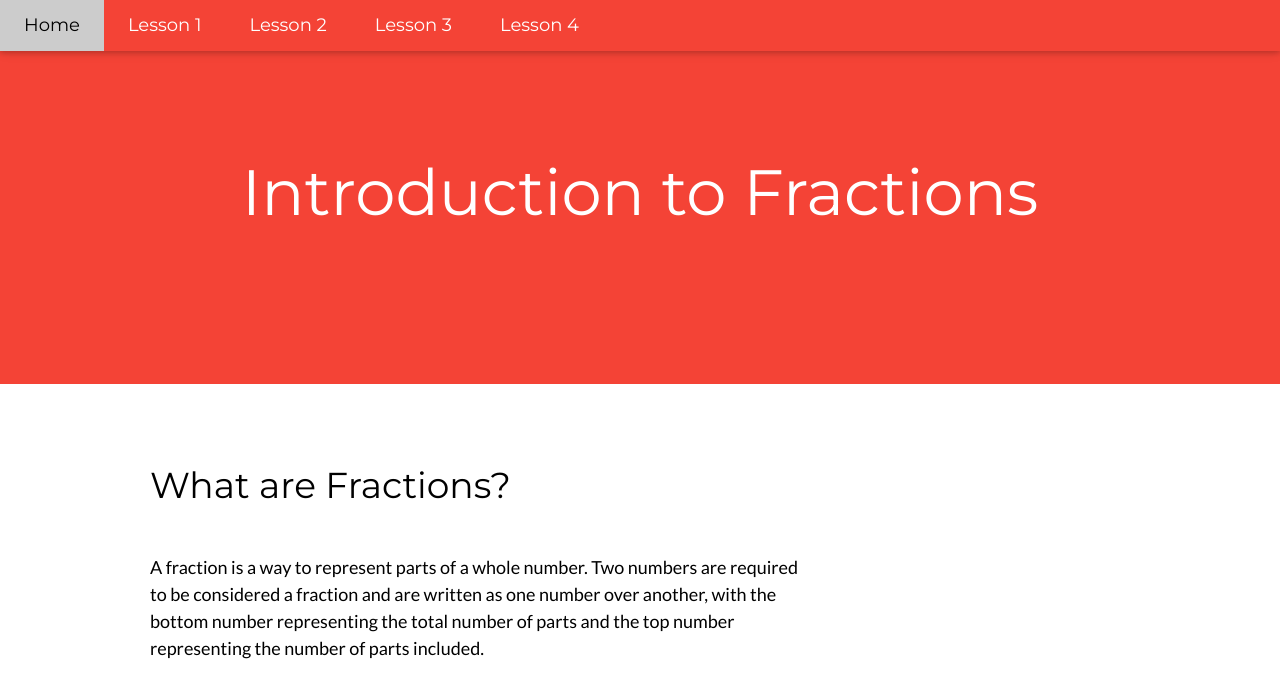
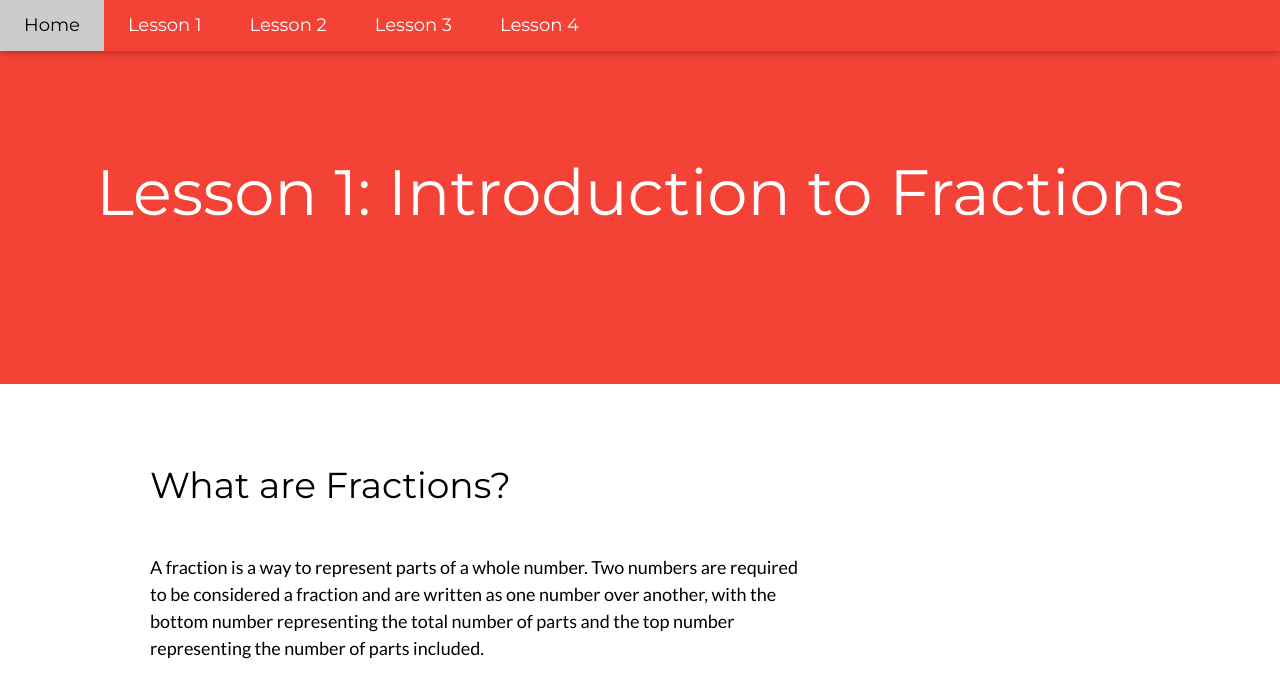
Before and after one commit to wmvrisso/group_project_1, a plain HTML site: page lesson1.html in a window 1280 px wide. Shown: the top 682 px of the page. Drawn offline with nearby package versions, Linux system fonts and the light colour scheme; files whose address does not match are found by name.

Commit message:
flesson 1

```diff
--- a/lesson1.html
+++ b/lesson1.html
@@ -37,7 +37,7 @@ body,h1,h2,h3,h4,h5,h6 {font-family: "Lato", sans-serif}
 
 
 <header class="w3-container w3-red w3-center" style="padding:128px 16px">
-    <h1 class="w3-margin w3-jumbo">Introduction to Fractions</h1>
+    <h1 class="w3-margin w3-jumbo">Lesson 1: Introduction to Fractions</h1>
 </header>
 
 <section class="w3-row-padding w3-padding-64 w3-container">
```
